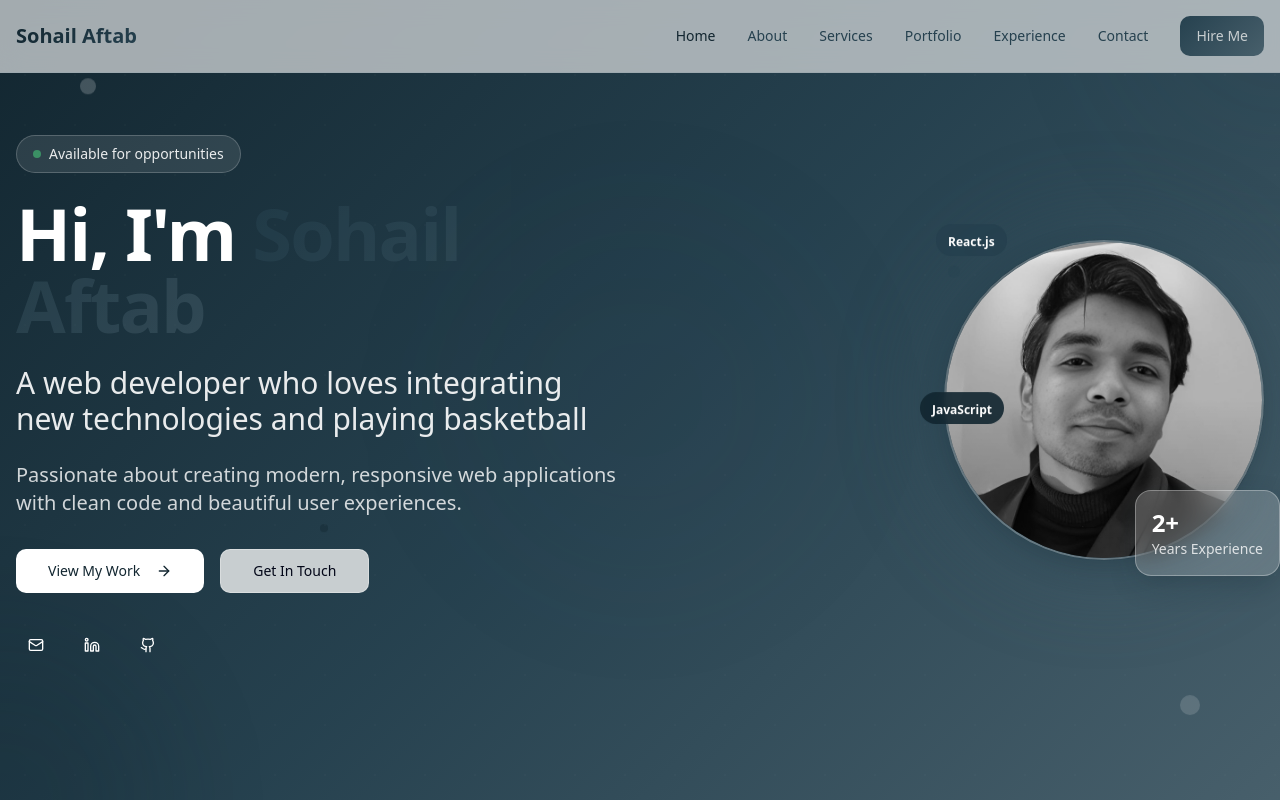
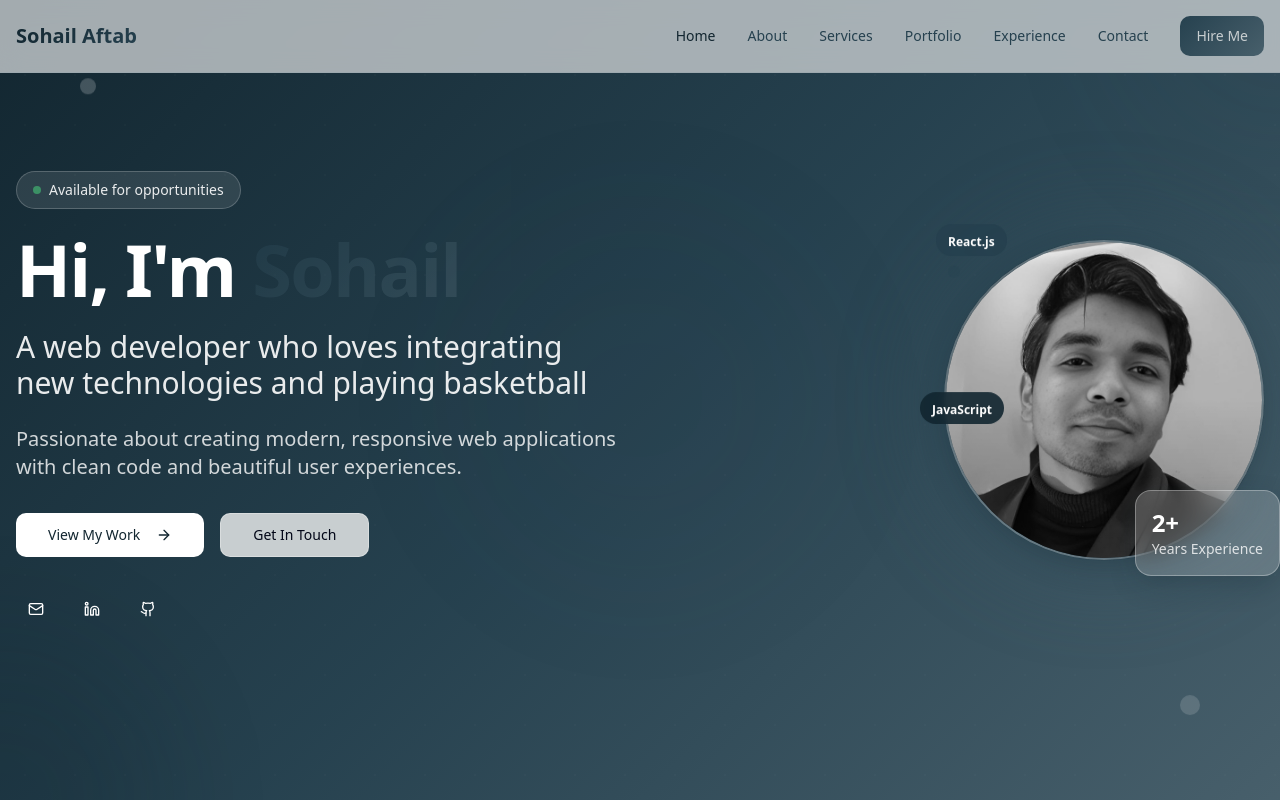
Before and after one commit to Sohail-04/sohail-Port-folio, a React (Vite) app: page / in a window 1280 px wide. Shown: the top 800 px of the page. Built offline with nearby package versions, Linux system fonts and the light colour scheme; the HTML template or start-up script is replaced by a standard one.

Commit message:
Refactor: Change name to Sohail

```diff
--- a/src/components/Hero.tsx
+++ b/src/components/Hero.tsx
@@ -50,7 +50,7 @@ const Hero = ({
               <h1 className="text-4xl md:text-6xl lg:text-7xl font-bold text-white mb-6 leading-tight tracking-tight">
                 Hi, I'm{" "}
                 <span className="bg-gradient-accent bg-clip-text text-transparent animate-pulse">
-                  Sohail Aftab
+                  Sohail
                 </span>
               </h1>
               <h2 className="text-xl md:text-2xl lg:text-3xl text-white/90 mb-6 font-light">
```
